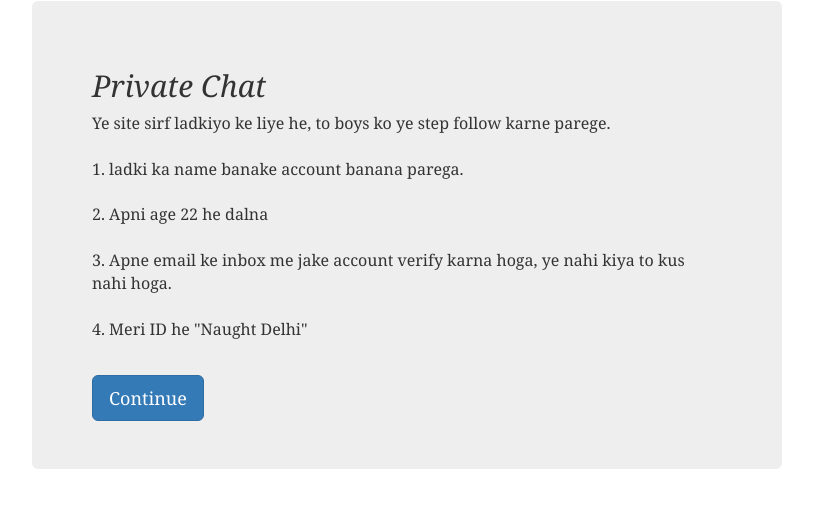
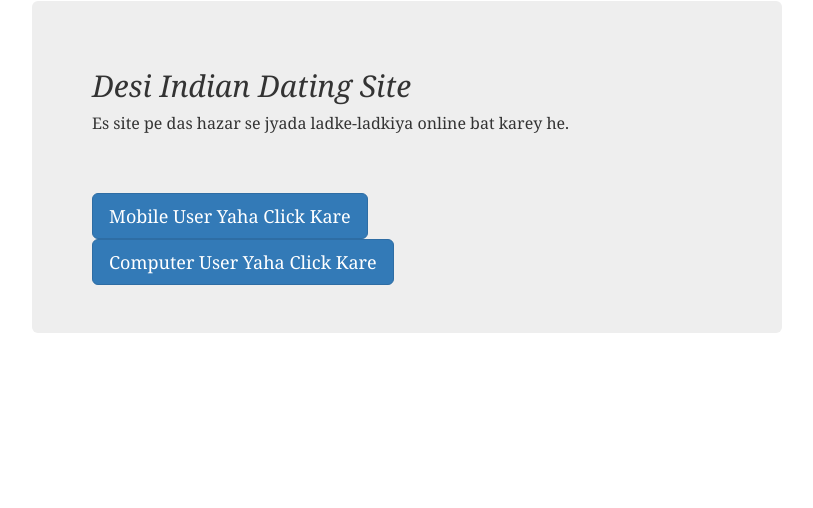
Before and after one commit to enyusu/enyusu.github.com, a Jekyll site: the page built from _posts/2015-09-23-pc.md, in a window 1280 px wide. Shown: the top 508 px of the page, without its empty margins (233-1046 px from the left). Built offline with Jekyll 4.4.1, drawn with Linux system fonts in a browser that asks for light colours; nearby versions of some CDN libraries.

Commit message:
Update 2015-09-23-pc.md

```diff
--- a/_posts/2015-09-23-pc.md
+++ b/_posts/2015-09-23-pc.md
@@ -4,13 +4,9 @@ title: Desi Indian Dating Site
 permalink: private-chat/
 ---
 <div class="jumbotron">
-  <h2>Private Chat</h2>
+  <h2>Desi Indian Dating Site</h2>
  <p style="font-size: medium">
-Ye site sirf ladkiyo ke liye he, to boys ko ye step follow karne parege. <br/><br/>
-
-1. ladki ka name banake account banana parega.<br/><br/>
-2. Apni age 22 he dalna <br/><br/>
-3. Apne email ke inbox me jake account verify karna hoga, ye nahi kiya to kus nahi hoga.<br/><br/>
-4. Meri ID he "Naught Delhi"
+Es site pe das hazar se jyada ladke-ladkiya online bat karey he.<br/><br/>
 </p><br/>
-<a class="btn btn-primary btn-lg" href="http://www.enyusu.com/dating/female/" role="button">Continue</a>
+<a class="btn btn-primary btn-lg" href="http://trkur3.com/204173/19771" role="button">Mobile User Yaha Click Kare </a><br/>
+<a class="btn btn-primary btn-lg" href="http://trkur.com/204173/17300" role="button">Computer User Yaha Click Kare</a>
```
